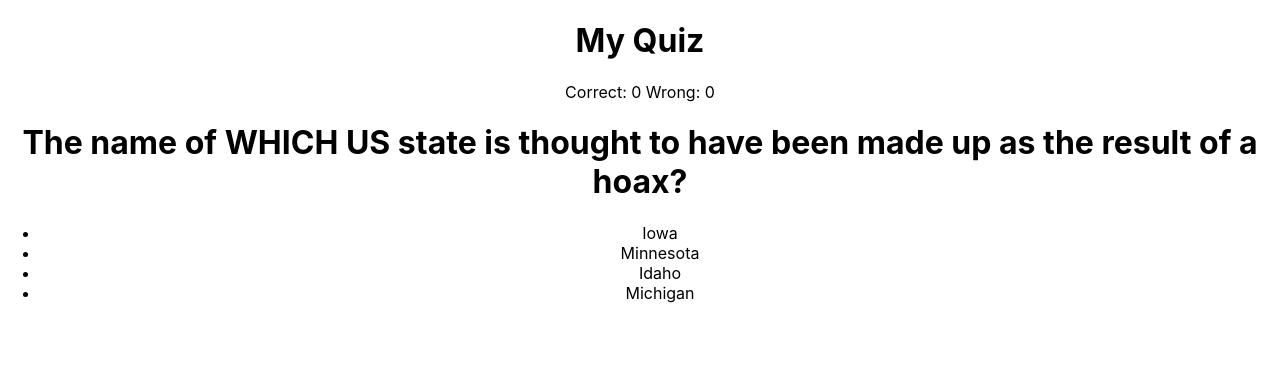
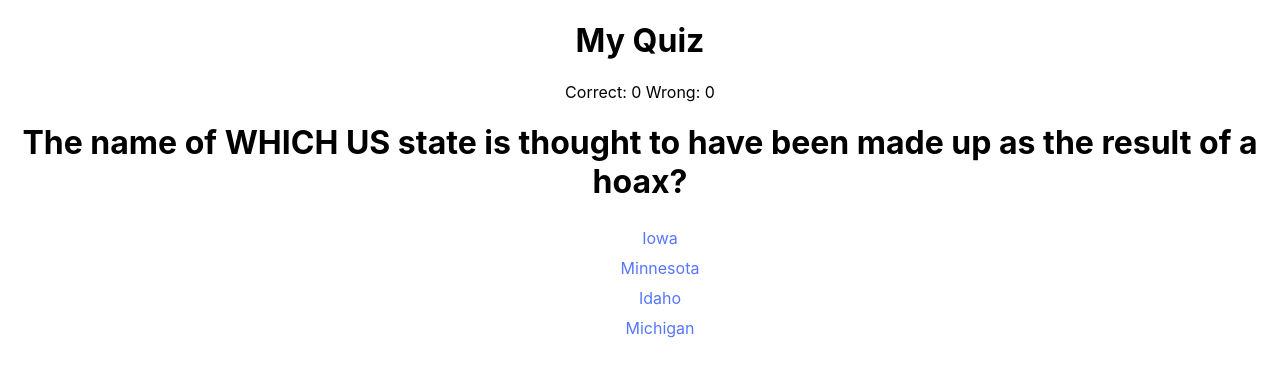
Before and after one commit to webbeast2019/react-trivia, a React (Create React App) app: page / in a window 1280 px wide. Both pictures are taken after a click on the button "Start". Shown: the top 376 px of the page. Built offline with nearby package versions, Linux system fonts and the light colour scheme.

Commit message:
add basic style guide

```diff
--- a/src/components/Question.tsx
+++ b/src/components/Question.tsx
@@ -18,8 +18,8 @@ const Question: React.FC<IProps> = ({text, options, correctIndex, onNext, isLast
   }
 
   const optionalAnswers = options.map((q: string, i: number) => (
-    <li key={i}>
-      <label onClick={onClick.bind(null, i)}>
+    <li key={i} className="list-item">
+      <label onClick={onClick.bind(null, i)} className="selectable">
         <span>{q}</span>
       </label>
     </li>
@@ -28,7 +28,7 @@ const Question: React.FC<IProps> = ({text, options, correctIndex, onNext, isLast
   return (
     <div>
       <h1>{text}</h1>
-      <ul>
+      <ul className="list">
         {optionalAnswers}
       </ul>
     </div>
--- a/src/index.css
+++ b/src/index.scss
@@ -1,3 +1,5 @@
+@import "styles/globals";
+
 body {
   margin: 0;
   font-family: -apple-system, BlinkMacSystemFont, 'Segoe UI', 'Roboto', 'Oxygen',
@@ -11,3 +13,9 @@ code {
   font-family: source-code-pro, Menlo, Monaco, Consolas, 'Courier New',
     monospace;
 }
+
+ul {
+  li {
+    list-style: none;
+  }
+}
--- a/src/index.tsx
+++ b/src/index.tsx
@@ -1,7 +1,7 @@
 import React from 'react';
 import ReactDOM from 'react-dom';
 import { Provider } from 'react-redux'
-import './index.css';
+import './index.scss';
 import App from './App';
 import * as serviceWorker from './serviceWorker';
 import configureStore from './store/configureStore';
--- a/src/pages/StartPage.tsx
+++ b/src/pages/StartPage.tsx
@@ -12,7 +12,7 @@ const StartPage: React.FC<IProps> = ({onStart}) => {
     <div>
       <h1>Start Page</h1>
       <p>Click to start the quiz</p>
-      <button onClick={onStart}>Start</button>
+      <button className="btn" onClick={onStart}>Start</button>
     </div>
   );
 };
--- a/src/pages/SummaryPage.tsx
+++ b/src/pages/SummaryPage.tsx
@@ -23,7 +23,7 @@ const SummaryPage: React.FC<IProps> = ({correct, total, onStartAgain}) => {
         (correct === total) &&
         <p>{getRandomAllCorrectMessage()}!</p>
       }
-      <button onClick={onStartAgain}>Try again</button>
+      <button className="btn" onClick={onStartAgain}>Try again</button>
     </div>
   );
 };
--- /dev/null
+++ b/src/styles/_globals.scss
@@ -0,0 +1,33 @@
+@import "variables";
+
+// buttons
+.btn {
+  background-color: $primaryColor;
+  border-radius: 4px;
+  cursor: pointer;
+  padding: $spaceMd;
+  margin: $spaceSm;
+  font-size: $fontMd;
+  color: $lightText;
+  &.btn-disabled {
+    background-color: lightgray;
+    cursor: not-allowed;
+  }
+}
+
+// lists
+.list {
+  margin: $spaceSm;
+  .list-item {
+    padding: $spaceSm;
+  }
+}
+
+// utils
+.selectable {
+  cursor: pointer;
+  color: $primaryColor;
+  &:hover {
+    color: $primaryColorLight;
+  }
+}
--- /dev/null
+++ b/src/styles/_variables.scss
@@ -0,0 +1,15 @@
+// colors
+$primaryColor: #5776ff;
+$primaryColorLight: #81a0ff;
+$secondaryColor: #ff1313;
+$lightText: #fefefe;
+
+// typography
+$fontLg: 20px;
+$fontMd: 16px;
+$fontSm: 14px;
+$fontXs: 12px;
+
+// spacing
+$spaceMd: 10px;
+$spaceSm: 5px;
```
